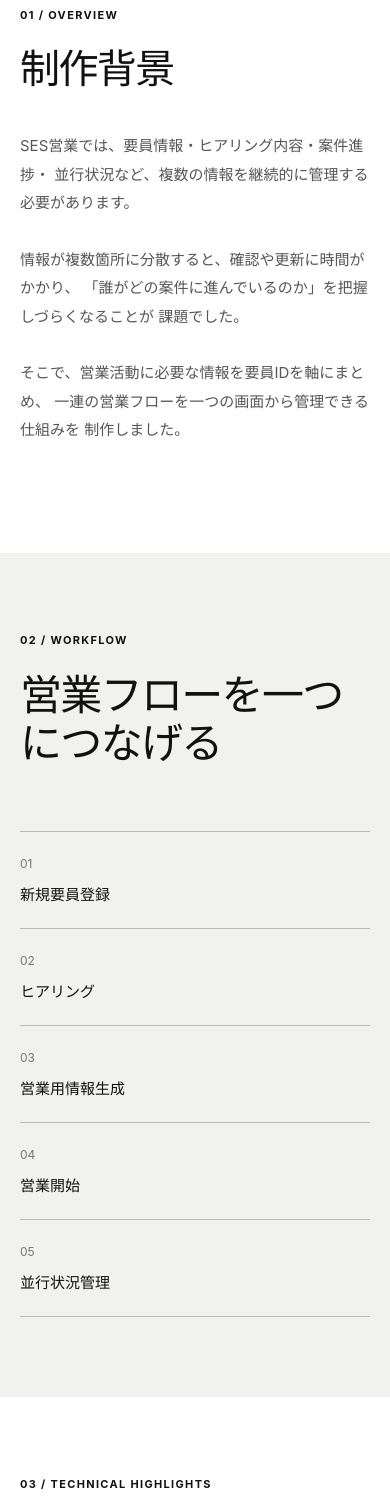
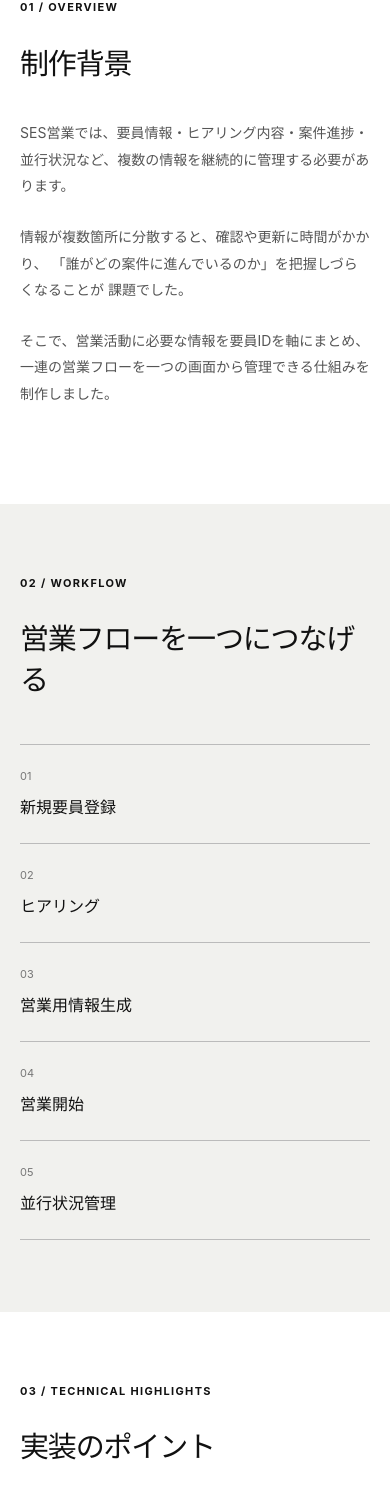
Before and after one commit to chirony1126-byte/CHIHIRO-ITO-Portfolio-, a React (Vite) app: page /ses-case-study in a window 390 px wide. Shown: the part 1318-2829 px from the top of the page. Built offline with nearby package versions, Linux system fonts and the light colour scheme.

Commit message:
Clean up responsive styles and mobile menu

```diff
--- a/src/pages/SesCaseStudy.css
+++ b/src/pages/SesCaseStudy.css
@@ -127,3 +127,276 @@
     letter-spacing: -0.04em;
   }
 }
+/* ========================================
+   SES CASE STUDY - MOBILE FIX
+   ======================================== */
+
+@media (max-width: 768px) {
+
+  /* -------------------------
+     CASE STUDY 共通横幅
+     ------------------------- */
+
+  .case-study .case-container {
+    width: calc(100% - 40px) !important;
+    max-width: none !important;
+    margin-left: auto !important;
+    margin-right: auto !important;
+  }
+
+
+  /* -------------------------
+     各セクション
+     ------------------------- */
+
+  .case-study .case-section {
+    padding: 72px 0 !important;
+  }
+
+  .case-study .case-section-number {
+    margin: 0 0 28px !important;
+
+    font-size: 11px !important;
+    line-height: 1.4 !important;
+    font-weight: 700 !important;
+
+    letter-spacing: 0.12em !important;
+  }
+
+
+  /* -------------------------
+     2カラム → 1カラム
+     ------------------------- */
+
+  .case-study .case-two-column,
+  .case-study .case-section-dark .case-two-column,
+  .case-study
+    .case-section:not(.case-section-dark)
+    .case-two-column {
+
+    display: grid !important;
+    grid-template-columns: 1fr !important;
+
+    gap: 36px !important;
+  }
+
+
+  /* -------------------------
+     セクション大見出し
+     ------------------------- */
+
+  .case-study .case-section h2,
+  .case-study .case-section-dark h2,
+  .case-study
+    .case-section:not(.case-section-dark)
+    .case-two-column h2 {
+
+    width: 100% !important;
+    max-width: none !important;
+
+    margin: 0 !important;
+
+    font-size: 32px !important;
+    line-height: 1.35 !important;
+
+    letter-spacing: -0.04em !important;
+
+    word-break: normal !important;
+    overflow-wrap: normal !important;
+  }
+
+
+  /* -------------------------
+     本文
+     ------------------------- */
+
+  .case-study .case-body {
+    width: 100% !important;
+    max-width: none !important;
+  }
+
+  .case-study .case-body p {
+    margin: 0 0 24px !important;
+
+    font-size: 14px !important;
+    line-height: 1.9 !important;
+
+    letter-spacing: 0 !important;
+
+    color: #555 !important;
+  }
+
+
+  /* -------------------------
+     小見出し
+     ------------------------- */
+
+  .case-study .case-body h3 {
+    margin: 0 0 14px !important;
+
+    font-size: 20px !important;
+    line-height: 1.45 !important;
+
+    letter-spacing: -0.02em !important;
+  }
+
+
+  /* -------------------------
+     WORKFLOW
+     ------------------------- */
+
+  .case-study .workflow {
+    display: grid !important;
+    grid-template-columns: 1fr !important;
+
+    width: 100% !important;
+
+    margin-top: 44px !important;
+
+    border-top: 1px solid #bbb !important;
+    border-bottom: 1px solid #bbb !important;
+  }
+
+  .case-study .workflow div {
+    min-height: 0 !important;
+
+    padding: 24px 0 !important;
+
+    border-right: none !important;
+    border-bottom: 1px solid #bbb !important;
+  }
+
+  .case-study .workflow div:last-child {
+    border-bottom: none !important;
+  }
+
+  .case-study .workflow span {
+    display: block !important;
+
+    margin: 0 0 12px !important;
+
+    font-size: 11px !important;
+
+    color: #777 !important;
+  }
+
+  .case-study .workflow strong {
+    display: block !important;
+
+    font-size: 16px !important;
+    line-height: 1.5 !important;
+  }
+
+
+  /* -------------------------
+     TECHNICAL HIGHLIGHTS
+     ------------------------- */
+
+  .case-study .highlight-grid {
+    display: grid !important;
+    grid-template-columns: 1fr !important;
+
+    margin-top: 44px !important;
+  }
+
+  .case-study .highlight-grid article {
+    min-height: 0 !important;
+
+    padding: 28px 22px !important;
+  }
+
+  .case-study .highlight-grid span {
+    margin-bottom: 24px !important;
+  }
+
+  .case-study .highlight-grid h3 {
+    font-size: 20px !important;
+    line-height: 1.45 !important;
+  }
+
+  .case-study .highlight-grid p {
+    font-size: 14px !important;
+    line-height: 1.9 !important;
+  }
+
+
+  /* -------------------------
+     ROLE & AI
+     ------------------------- */
+
+  .case-study .case-section-dark {
+    padding: 72px 0 !important;
+  }
+
+  .case-study .case-section-dark h2 {
+    font-size: 32px !important;
+    line-height: 1.35 !important;
+
+    color: #fff !important;
+  }
+
+  .case-study .case-section-dark .case-body p {
+    color: #aaa !important;
+  }
+
+  .case-study .case-section-dark .case-body h3 {
+    color: #fff !important;
+  }
+
+
+  /* -------------------------
+     RESULT
+     ------------------------- */
+
+  .case-study .case-section:last-of-type h2 {
+    font-size: 32px !important;
+    line-height: 1.35 !important;
+
+    width: 100% !important;
+    max-width: none !important;
+  }
+
+
+  /* -------------------------
+     FOOTER
+     ------------------------- */
+
+  .case-study .case-footer {
+    padding: 60px 0 !important;
+  }
+
+  .case-study .case-footer .button {
+    width: auto !important;
+
+    padding: 18px 22px !important;
+
+    font-size: 11px !important;
+  }
+}
+
+
+/* ========================================
+   SES CASE STUDY - SMALL MOBILE
+   ======================================== */
+
+@media (max-width: 420px) {
+
+  .case-study .case-section h2,
+  .case-study .case-section-dark h2,
+  .case-study
+    .case-section:not(.case-section-dark)
+    .case-two-column h2,
+  .case-study .case-section:last-of-type h2 {
+
+    font-size: 29px !important;
+    line-height: 1.4 !important;
+  }
+
+  .case-study .case-body p {
+    font-size: 14px !important;
+  }
+
+  .case-study .case-body h3 {
+    font-size: 19px !important;
+  }
+}
```
